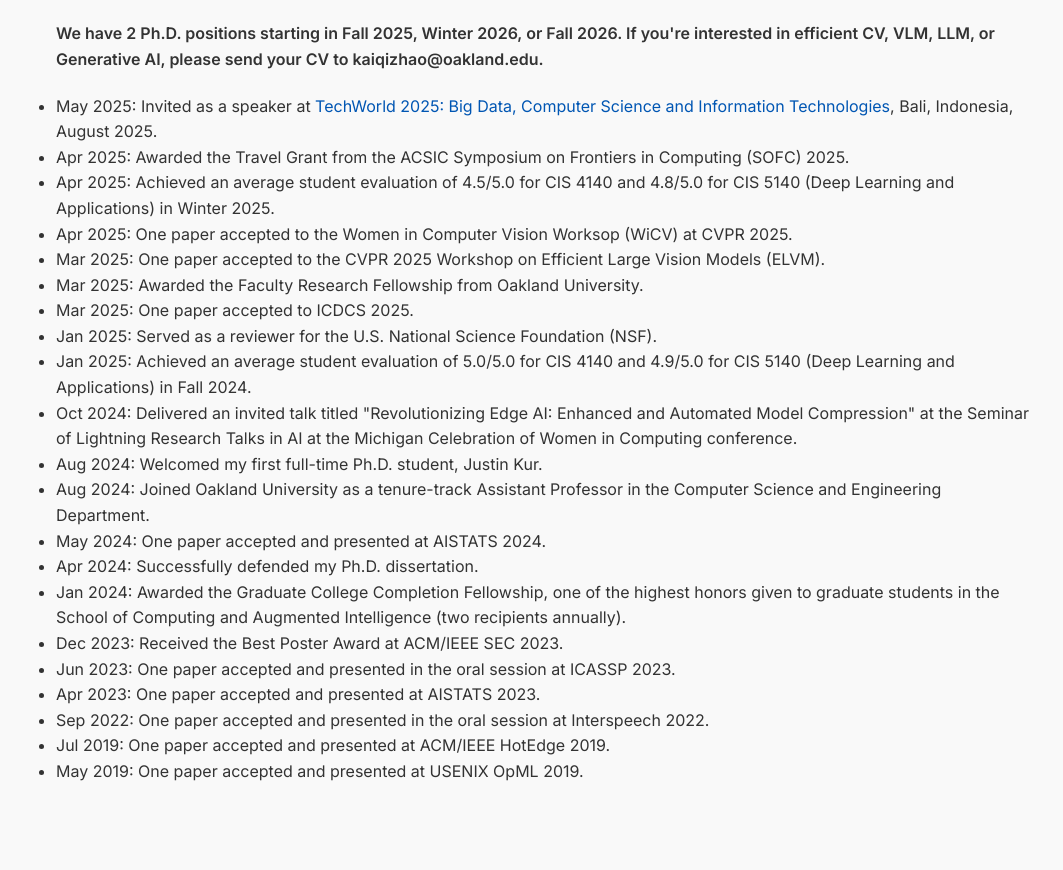
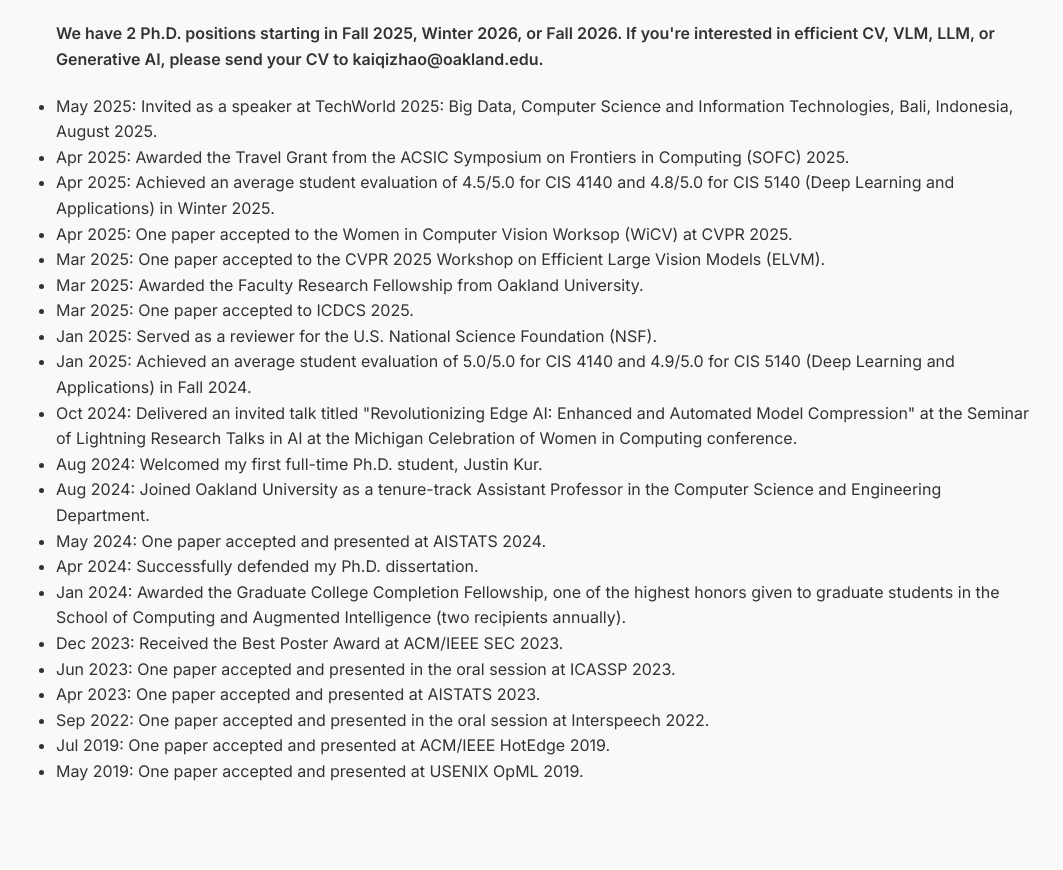
Before and after one commit to Kaiqi-Zhao/kaiqi-zhao.github.io, a plain HTML site: page index.html in a window 1280 px wide. Shown: the part 1569-2439 px from the top of the page, without its empty margins (108-1171 px from the left). Drawn offline with Linux system fonts and the light colour scheme.

Commit message:
05/29/2025

```diff
--- a/index.html
+++ b/index.html
@@ -122,8 +122,8 @@
           We have 2 Ph.D. positions starting in Fall 2025, Winter 2026, or Fall 2026.
           If you're interested in efficient CV, VLM, LLM, or Generative AI, please send your CV to kaiqizhao@oakland.edu.
         </h4>
-        <!-- <li>May 2025: Invited as a speaker at TechWorld 2025: Big Data, Computer Science and Information Technologies, Bali, Indonesia, August 2025.</li> -->
-        <li>May 2025: Invited as a speaker at <a href="https://srcmeetings.com/techworld-2025-big-data-computer-science-and-information-technologies-home-techworld.php" target="_blank">TechWorld 2025: Big Data, Computer Science and Information Technologies</a>, Bali, Indonesia, August 2025.</li>
+        <li>May 2025: Invited as a speaker at TechWorld 2025: Big Data, Computer Science and Information Technologies, Bali, Indonesia, August 2025.</li>
+        <!-- <li>May 2025: Invited as a speaker at <a href="https://srcmeetings.com/techworld-2025-big-data-computer-science-and-information-technologies-home-techworld.php" target="_blank">TechWorld 2025: Big Data, Computer Science and Information Technologies</a>, Bali, Indonesia, August 2025.</li> -->
         <li>Apr 2025: Awarded the Travel Grant from the ACSIC Symposium on Frontiers in Computing (SOFC) 2025.</li>
         <li>Apr 2025: Achieved an average student evaluation of 4.5/5.0 for CIS 4140 and 4.8/5.0 for CIS 5140 (Deep Learning and Applications) in Winter 2025.</li>
         <li>Apr 2025: One paper accepted to the Women in Computer Vision Worksop (WiCV) at CVPR 2025.</li>
```
